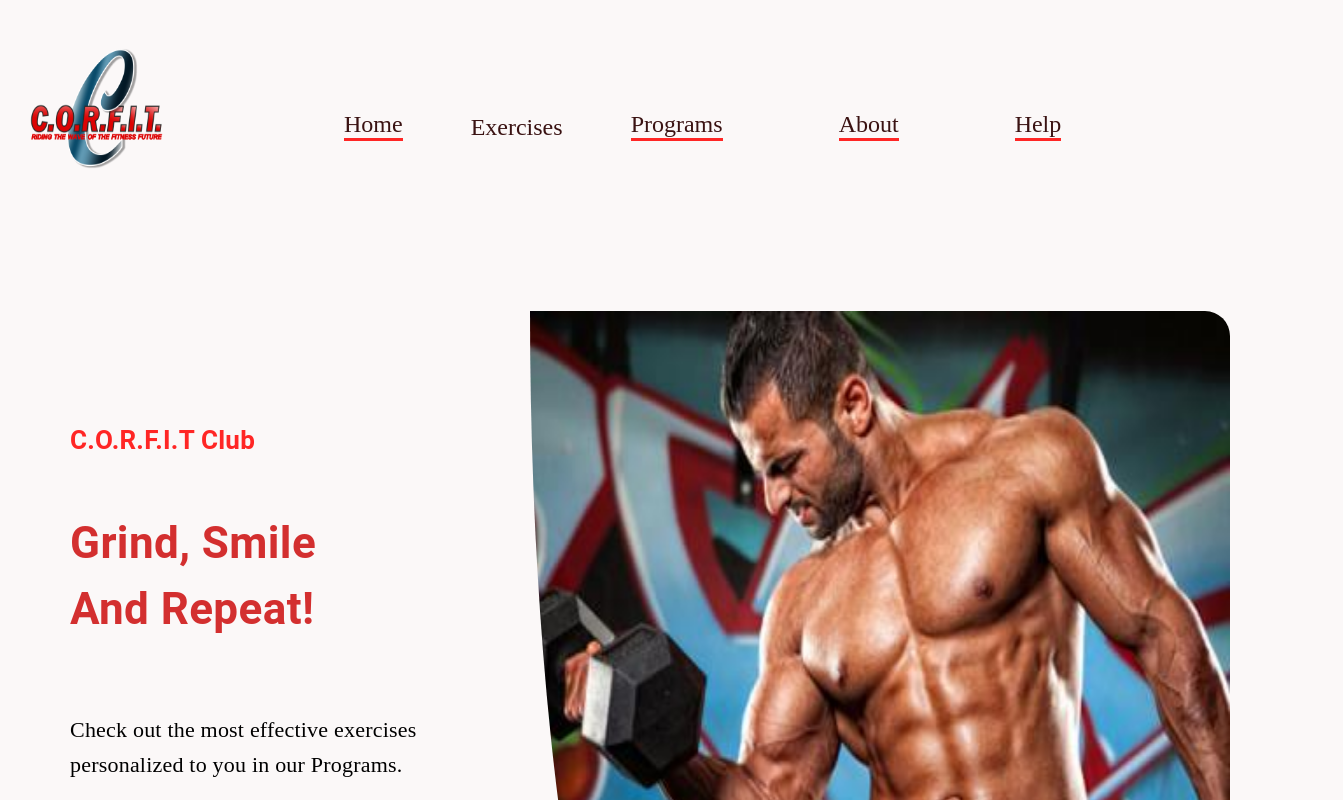
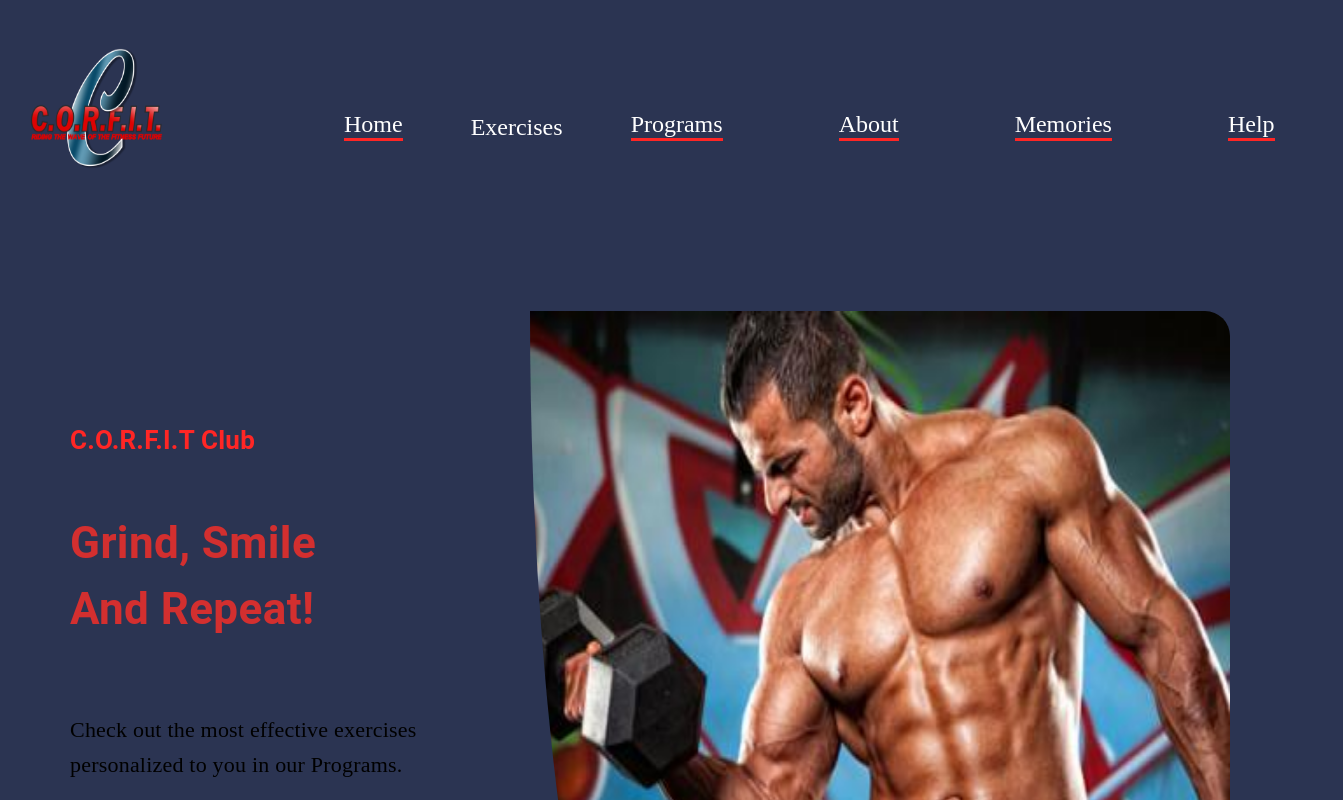
Before and after one commit to RawCode77/corfit-gym, a React (Create React App) app: page / in a window 1280 px wide. Shown: the top 800 px of the page, 1343 px wide, since content can reach past the window. Built offline with nearby package versions, Linux system fonts and the light colour scheme; no server answers.

Commit message:
must research how to connect Memories.js as a seperate app (please see corfit-memories repo)

```diff
--- a/package.json
+++ b/package.json
@@ -6,6 +6,7 @@
     "@babel/plugin-proposal-private-property-in-object": "^7.21.11",
     "@emotion/react": "^11.11.1",
     "@emotion/styled": "^11.11.0",
+    "@material-ui/core": "^4.12.4",
     "@mui/icons-material": "^5.14.16",
     "@mui/material": "^5.14.17",
     "@testing-library/jest-dom": "^5.17.0",
@@ -19,7 +20,7 @@
     "react-horizontal-scrolling-menu": "^4.1.1",
     "react-loader-spinner": "^5.4.5",
     "react-router-dom": "^6.18.0",
-    "react-scripts": "5.0.1",
+    "react-scripts": "^5.0.1",
     "redux": "^5.0.0",
     "redux-thunk": "^3.1.0",
     "web-vitals": "^2.1.4"
--- a/src/App.css
+++ b/src/App.css
@@ -1,6 +1,11 @@
+:root {
+  --secondary: #2b3452;
+}
+
 body {
     font-family: 'Josefin Sans';
-    background-color: #fbf8f8;
+    /* background-color: #fbf8f8; */
+    background:var(--secondary);
   }
 
   * {
--- a/src/App.js
+++ b/src/App.js
@@ -4,15 +4,16 @@ import { Route, Routes } from 'react-router-dom';
 
 import './App.css';
 import Footer from './components/Footer';
+import HelpLayout from './components/HelpLayout';
 import Navbar from './components/Navbar';
+import About from './pages/About';
 import ExerciseDetail from './pages/ExerciseDetail';
 import Home from './pages/Home';
+import Memories from './pages/Memories';
+import NotFound from './pages/NotFound';
 import Programs from './pages/Programs';
-import About from './pages/About';
-import HelpLayout from './components/HelpLayout';
 import Contact from './pages/help/Contact';
 import Faq from './pages/help/Faq';
-import NotFound from './pages/NotFound';
 
 const App = () => (
   <Box width="400px" sx={{ width: { xl: '1488px' } }} m="auto">
@@ -20,9 +21,10 @@ const App = () => (
     <Routes>
       <Route path="/" element={<Home />} />
       <Route path="/exercise/:id" element={<ExerciseDetail />} />
-      <Route path="programs" element={<Programs />} />
-      <Route path="about" element={<About />} />
-      <Route path="help" element={<HelpLayout />}>
+      <Route path="/programs" element={<Programs />} />
+      <Route path="/about" element={<About />} />
+      <Route path="/memories" element={<Memories />} />
+      <Route path="/help" element={<HelpLayout />}>
         <Route path="faq" element={<Faq />} />
         <Route path="contact" element={<Contact />} />
       </Route>
--- a/src/components/Navbar.js
+++ b/src/components/Navbar.js
@@ -33,7 +33,7 @@ const Navbar = () => (
         to="/"
         style={{
           textDecoration: 'none',
-          color: '#3A1212',
+          color: 'white',
           borderBottom: '3px solid #FF2625',
           margin: '48px',
         }}
@@ -42,7 +42,7 @@ const Navbar = () => (
       </Link>
       <a
         href="#exercises"
-        style={{ textDecoration: 'none', color: '#3A1212', margin: '48px 0px' }}
+        style={{ textDecoration: 'none', color: 'white', margin: '48px 0px' }}
       >
         Exercises
       </a>
@@ -50,7 +50,7 @@ const Navbar = () => (
         to="programs"
         style={{
           textDecoration: 'none',
-          color: '#3A1212',
+          color: 'white',
           borderBottom: '3px solid #FF2625',
           margin: '48px',
         }}
@@ -61,7 +61,7 @@ const Navbar = () => (
         to="about"
         style={{
           textDecoration: 'none',
-          color: '#3A1212',
+          color: 'white',
           borderBottom: '3px solid #FF2625',
           margin: '48px',
         }}
@@ -69,10 +69,21 @@ const Navbar = () => (
         About
       </Link>
       <Link
+        to="memories"
+        style={{
+          textDecoration: 'none',
+          color: 'white',
+          borderBottom: '3px solid #FF2625',
+          margin: '48px',
+        }}
+      >
+        Memories
+      </Link>
+      <Link
         to="help"
         style={{
           textDecoration: 'none',
-          color: '#3A1212',
+          color: 'white',
           borderBottom: '3px solid #FF2625',
           margin: '48px',
         }}
@@ -84,7 +95,6 @@ const Navbar = () => (
         <Outlet />
       </main>
     </Stack>
-
   </Stack>
 );
 
--- /dev/null
+++ b/src/pages/Memories.js
@@ -0,0 +1,42 @@
+// import React, { useState, useEffect } from 'react';
+// import { Container, AppBar, Typography, Grow, Grid } from '@material-ui/core';
+// import { useDispatch } from 'react-redux';
+
+// import Posts from '../components/Posts/Posts.js';
+// import Form from '../components/Form/Form.js';
+// import { getPosts } from './actions/posts';
+// // import useStyles from './styles';
+// // import memories from './images/memories.png';
+
+// const Memories = () => {
+//   const [currentId, setCurrentId] = useState(0);
+//   const dispatch = useDispatch();
+//   //   const classes = useStyles();
+
+//   useEffect(() => {
+//     dispatch(getPosts());
+//   }, [currentId, dispatch]);
+
+//   return (
+//     <Container maxWidth="lg">
+//       <AppBar className={classes.appBar} position="static" color="inherit">
+//         <Typography className={classes.heading} variant="h2" align="center">Memories</Typography>
+//         <img className={classes.image} src={memories} alt="icon" height="60" />
+//       </AppBar>
+//       <Grow in>
+//         <Container>
+//           <Grid container justify="space-between" alignItems="stretch" spacing={3}>
+//             <Grid item xs={12} sm={7}>
+//               <Posts setCurrentId={setCurrentId} />
+//             </Grid>
+//             <Grid item xs={12} sm={4}>
+//               <Form currentId={currentId} setCurrentId={setCurrentId} />
+//             </Grid>
+//           </Grid>
+//         </Container>
+//       </Grow>
+//     </Container>
+//   );
+// };
+
+// export default Memories;
```
Also changed, not shown: src/components/Posts/Post/styles.js (added), 2 other files (tests, documents, lock files or other folders).
